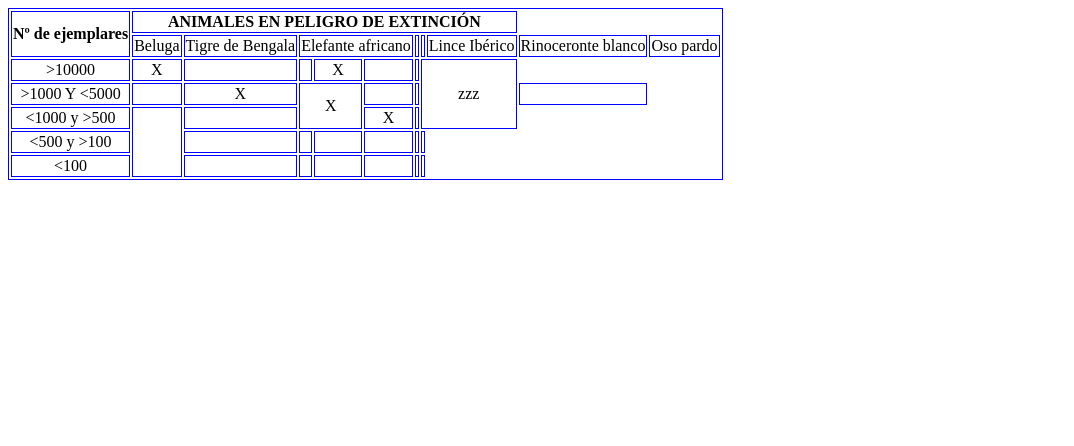
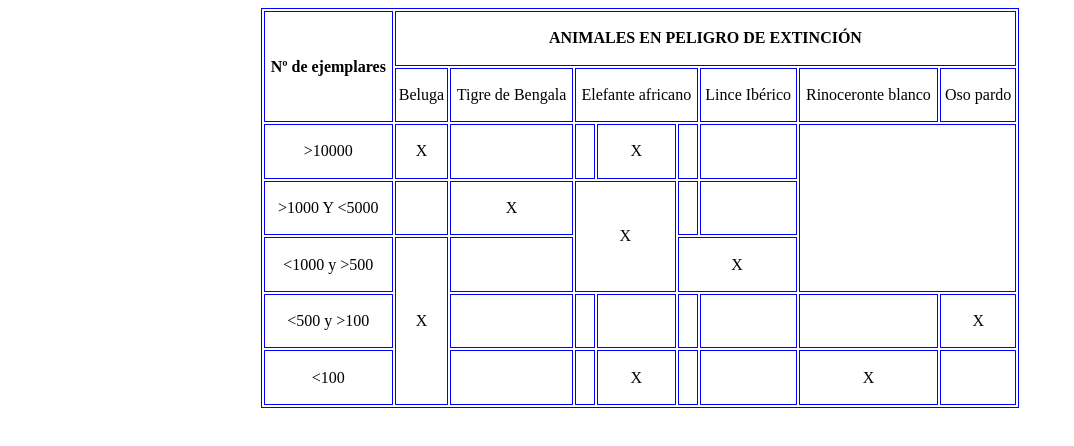
Before and after one commit to sergiocuacor/LLMM, a plain HTML site: page tablas/Ej3/index.html in a window 1280 px wide. Shown: the whole page, without its empty margins (0-1074 px from the left). Drawn offline with Linux system fonts and the light colour scheme.

Commit message:
[ADD] ej3 tablas

```diff
--- a/tablas/Ej3/estilos/estilos.css
+++ b/tablas/Ej3/estilos/estilos.css
@@ -3,4 +3,7 @@
 }
 table{
     text-align: center;
+    margin:auto;
+    height: 400px;
+    width: 60%;
 }
--- a/tablas/Ej3/index.html
+++ b/tablas/Ej3/index.html
@@ -17,8 +17,7 @@
             <td class="bordeTabla">Beluga</td>
             <td class="bordeTabla">Tigre de Bengala</td>
             <td class="bordeTabla" colspan="3">Elefante africano</td>
-            <td class="bordeTabla"></td>
-            <td class="bordeTabla"></td>
+
             <td class="bordeTabla">Lince Ibérico</td>
             <td class="bordeTabla">Rinoceronte blanco</td>
             <td class="bordeTabla">Oso pardo</td>
@@ -32,7 +31,7 @@
             <td class="bordeTabla">X</td>
             <td class="bordeTabla"></td>
             <td class="bordeTabla"></td>
-            <td class="bordeTabla" colspan="2" rowspan="3">zzz</td>
+            <td class="bordeTabla" colspan="2" rowspan="3"></td>
 
 
         </tr>
@@ -43,14 +42,15 @@
             <td class="bordeTabla" colspan="2" rowspan="2">X</td>
             <td class="bordeTabla"></td>
             <td class="bordeTabla"></td>
-            <td class="bordeTabla"></td>
+
         </tr>
         <tr>
             <td class="bordeTabla">&lt;1000 y >500</td>
-            <td class="bordeTabla" rowspan="3"></td>
+            <td class="bordeTabla" rowspan="3">X</td>
             <td class="bordeTabla"></td>
-            <td class="bordeTabla">X</td>
-            <td class="bordeTabla"></td>
+
+            <td class="bordeTabla" colspan="2">X</td>
+
 
         </tr>
         <tr>
@@ -61,16 +61,19 @@
             <td class="bordeTabla"></td>
             <td class="bordeTabla"></td>
             <td class="bordeTabla"></td>
+            <td class="bordeTabla">X</td>
 
         </tr>
         <tr>
             <td class="bordeTabla">&lt;100</td>
             <td class="bordeTabla"></td>
             <td class="bordeTabla"></td>
+            <td class="bordeTabla">X</td>
             <td class="bordeTabla"></td>
             <td class="bordeTabla"></td>
+            <td class="bordeTabla">X</td>
             <td class="bordeTabla"></td>
-            <td class="bordeTabla"></td>
+
 
         </tr>
     </table>
```
Also changed, not shown: tablas/Ej2/index.html (+1 -9 lines).
